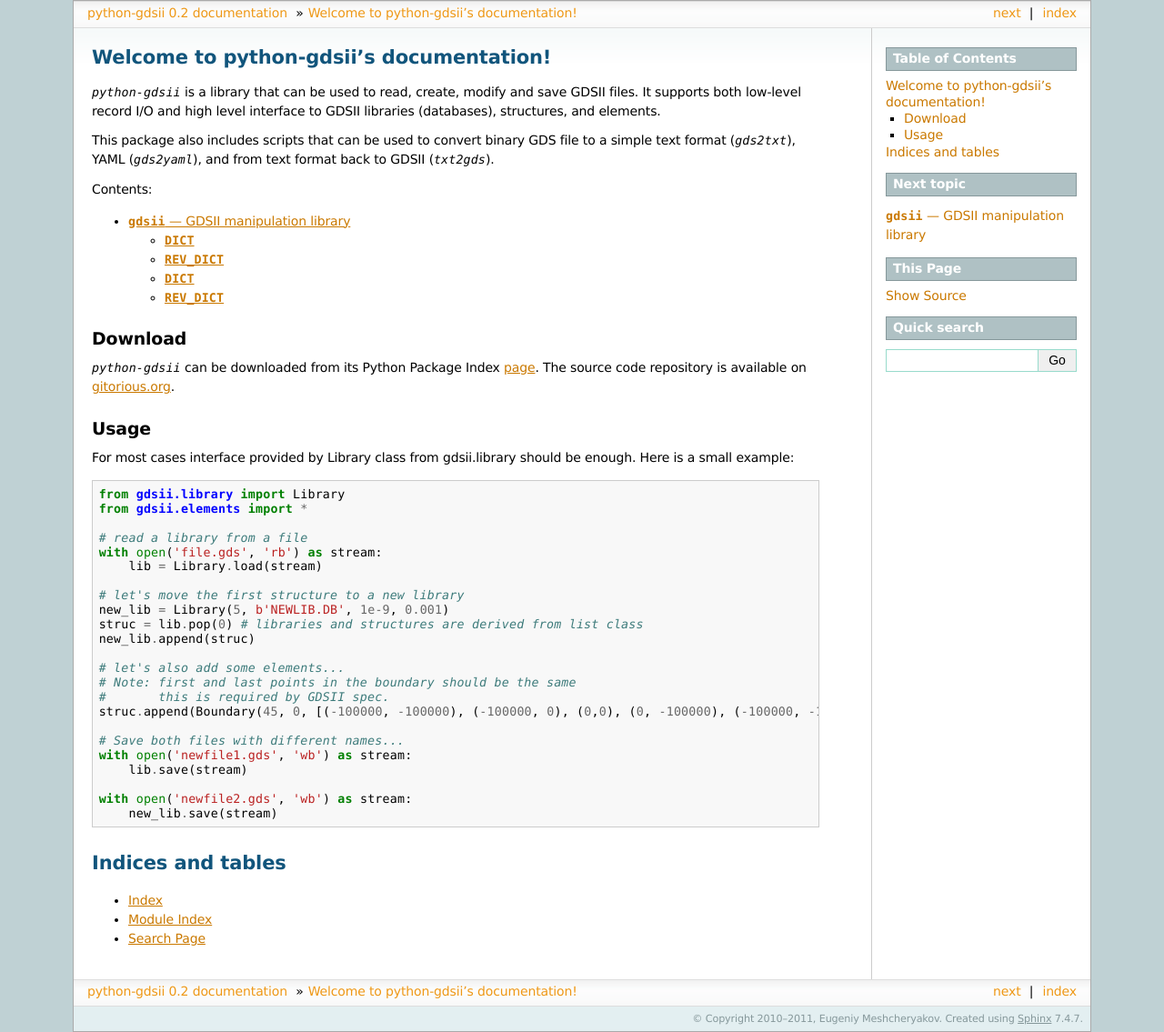
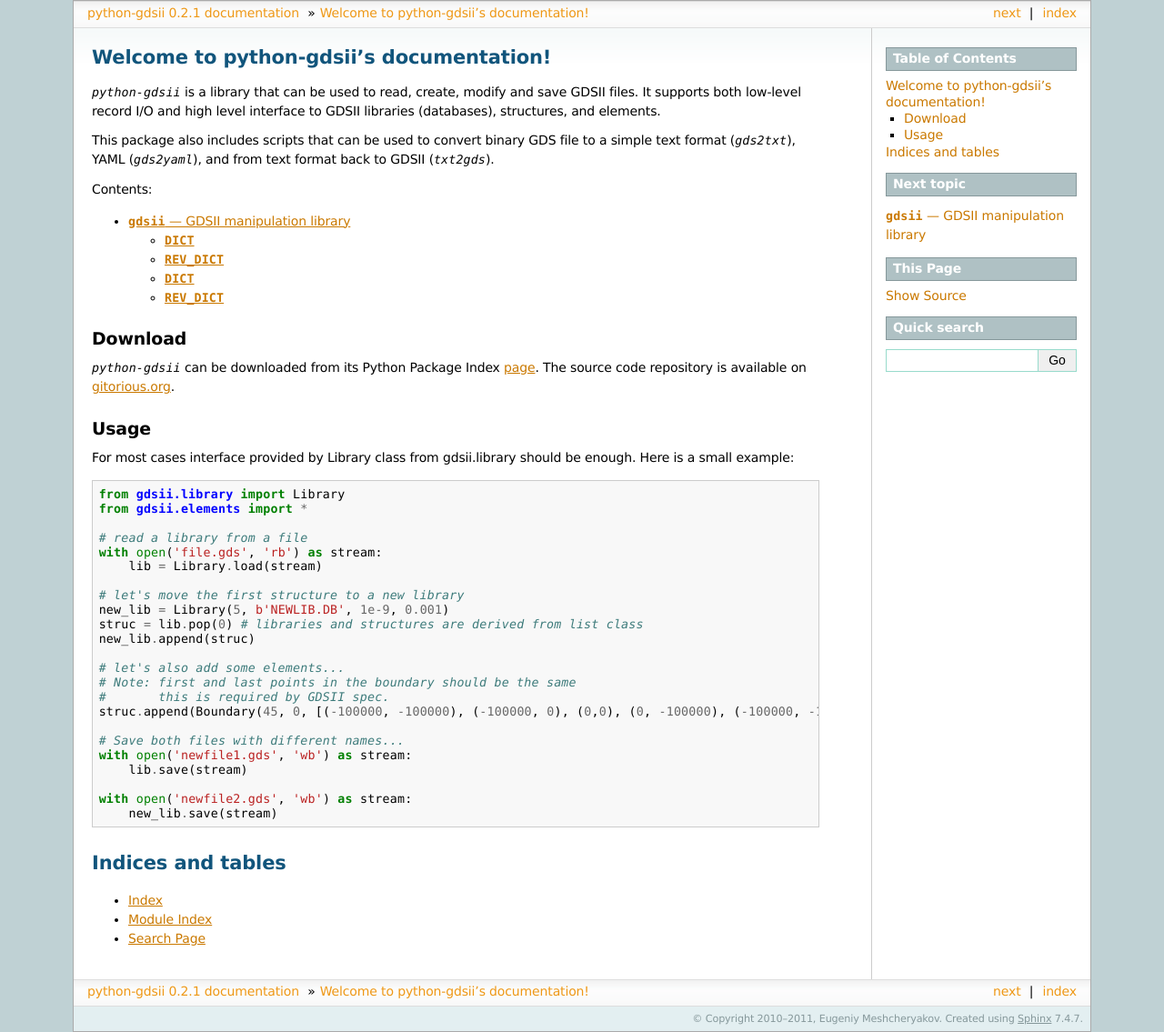
Before and after one commit to eugmes/python-gdsii, a Sphinx documentation site: the page built from doc/index.rst, in a window 1280 px wide. Shown: the whole page at 91% size. Built offline with Sphinx 7.4.7, drawn with Linux system fonts in a browser that asks for light colours.

Commit message:
Update version in the documentation

```diff
--- a/doc/conf.py
+++ b/doc/conf.py
@@ -45,9 +45,9 @@ copyright = u'2010–2011, Eugeniy Meshcheryakov'
 # built documents.
 #
 # The short X.Y version.
-version = '0.2'
+version = '0.2.1'
 # The full version, including alpha/beta/rc tags.
-release = '0.2'
+release = '0.2.1'
 
 # The language for content autogenerated by Sphinx. Refer to documentation
 # for a list of supported languages.
```
